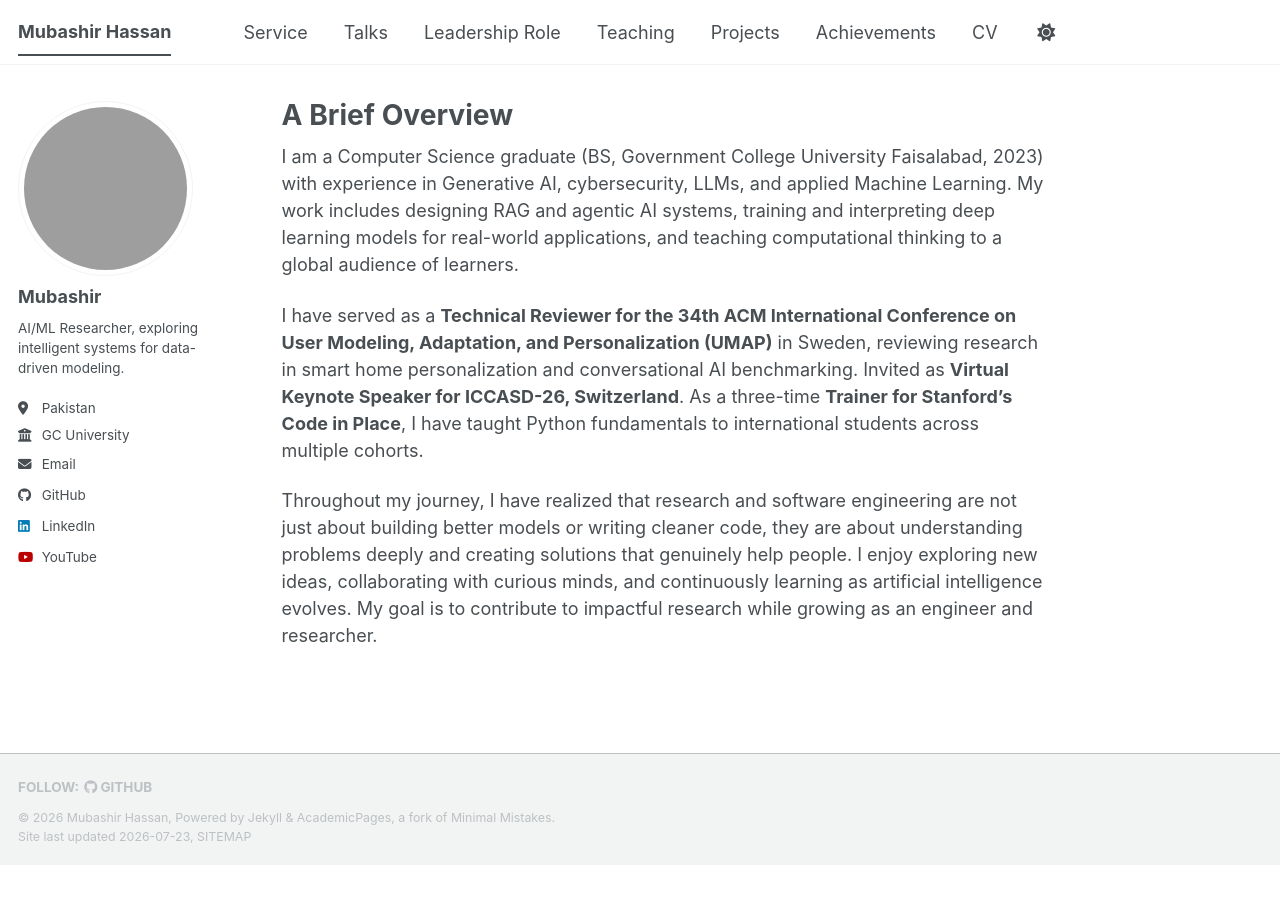
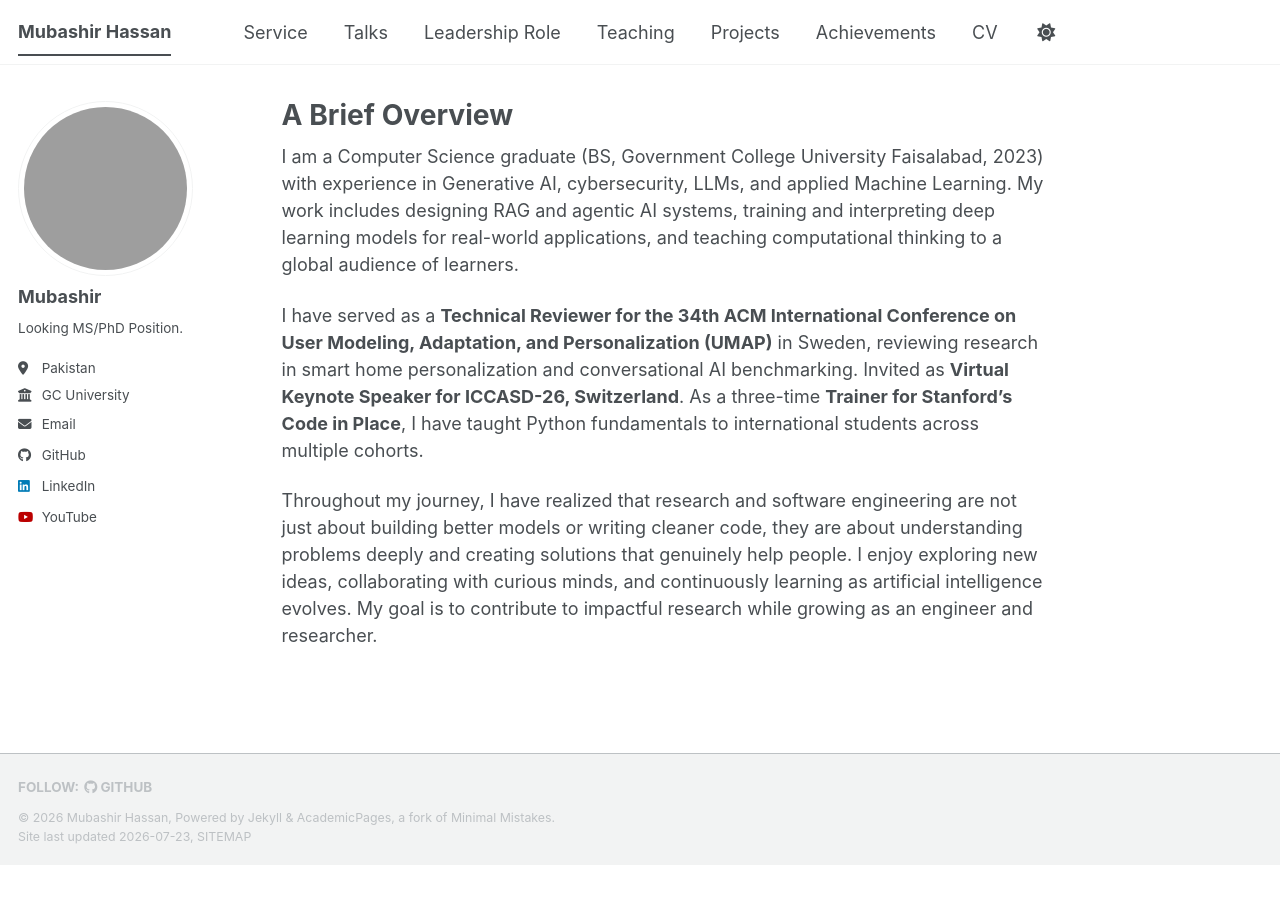
Before and after one commit to Mubashir714/Mubashir714.github.io, a Jekyll site: the page built from _pages/about.md, in a window 1280 px wide. Built offline with Jekyll 4.4.1, drawn with Linux system fonts in a browser that asks for light colours; a script bundle is joined from its source files by our own code; library files that are not in the unit come from our copies.

Commit message:
_config.yml

```diff
--- a/_config.yml
+++ b/_config.yml
@@ -26,7 +26,7 @@ author:
   avatar           : "Profile.png"
   name             : "Mubashir"
   # pronouns         : "He/his"
-  bio              : "AI/ML Researcher, exploring intelligent systems for data-driven modeling."
+  bio              : "Looking MS/PhD Position."
   location         : "Pakistan"
   employer         : "GC University"
   uri              : # URL
```
